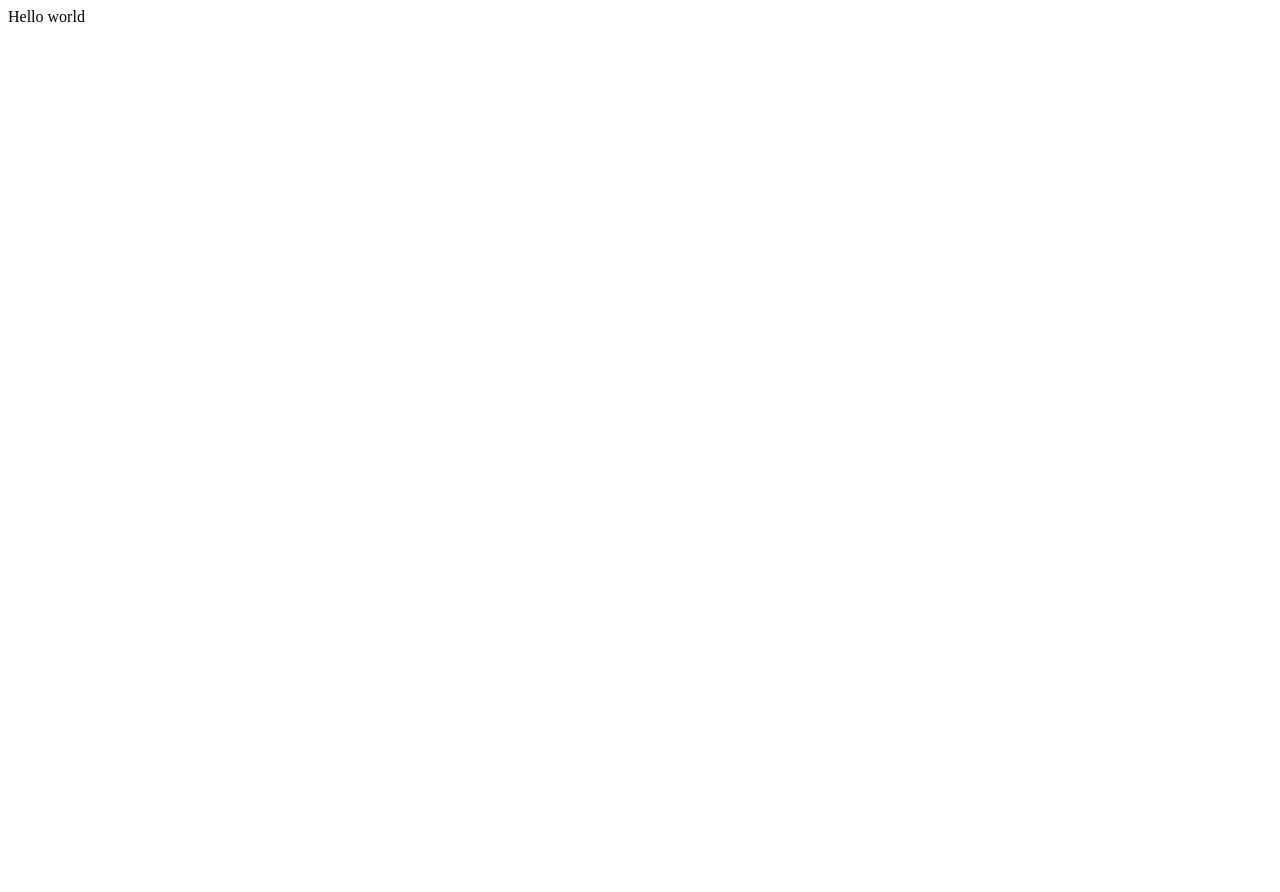
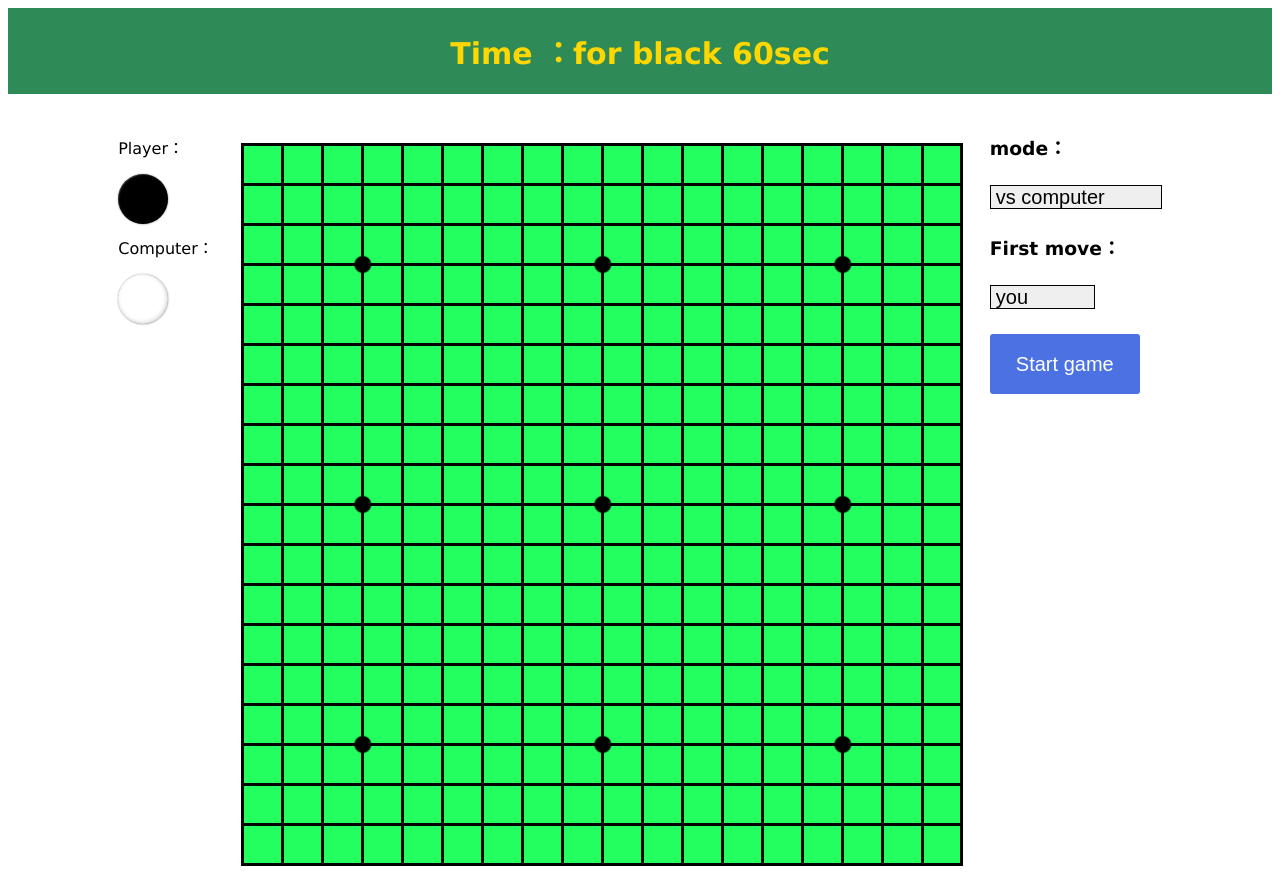
Before and after one commit to BlinTeam/gomoku, a React (Create React App) app: page / in a window 1280 px wide. Before the commit the page ends 800 px from the top, so only its background shows below. Built offline with nearby package versions, Linux system fonts and the light colour scheme.

Commit message:
Feature: add fully functioning app

```diff
--- a/package.json
+++ b/package.json
@@ -8,8 +8,10 @@
     "@testing-library/user-event": "^12.8.3",
     "react": "^17.0.2",
     "react-dom": "^17.0.2",
+    "react-redux": "^7.2.6",
     "react-scripts": "4.0.3",
-    "web-vitals": "^1.1.2"
+    "web-vitals": "^1.1.2",
+    "yarn": "^1.22.17"
   },
   "scripts": {
     "start": "react-scripts start",
--- a/src/App.js
+++ /dev/null
@@ -1,11 +0,0 @@
-import React from 'react'
-
-function App() {
-  return (
-      <div>
-        Hello world
-      </div>
-  );
-}
-
-export default App;
--- /dev/null
+++ b/src/actions/index.js
@@ -0,0 +1,23 @@
+export const INIT_GAME = 'INIT_GAME'
+export const PLAY_GAME = 'PLAY_GAME'
+export const END_GAME = 'END_GAME'
+
+export function initGame(nextStatus) {
+  return {
+    type: INIT_GAME,
+    nextStatus: nextStatus
+  }
+}
+
+export function playGame(coord) {
+  return {
+    type: PLAY_GAME,
+    coord: coord
+  }
+}
+
+export function endGame() {
+  return {
+    type: END_GAME
+  }
+}
--- a/src/components/Item/Item.css
+++ b/src/components/Item/Item.css
@@ -3,7 +3,7 @@
   width: 100%;
   height: 100%;
   cursor: pointer;
-  background-image: url(../../../../gomoku-react/src/images/bg.png);
+  background-image: url(../../images/bg.png);
   background-position: -40px -40px;
 }
 
@@ -12,7 +12,7 @@
   width: 100%;
   height: 100%;
   cursor: pointer;
-  background-image: url(../../../../gomoku-react/src/images/bg.png);
+  background-image: url(../../images/bg.png);
   background-position: -10px -10px;
 }
 
@@ -21,7 +21,7 @@
   width: 100%;
   height: 100%;
   cursor: pointer;
-  background-image: url(../../../../gomoku-react/src/images/bg.png);
+  background-image: url(../../images/bg.png);
   background-position: -130px -10px;
 }
 
@@ -30,7 +30,7 @@
   width: 100%;
   height: 100%;
   cursor: pointer;
-  background-image: url(../../../../gomoku-react/src/images/bg.png);
+  background-image: url(../../images/bg.png);
   background-position: -130px -70px;
 }
 
@@ -39,7 +39,7 @@
   width: 100%;
   height: 100%;
   cursor: pointer;
-  background-image: url(../../../../gomoku-react/src/images/bg.png);
+  background-image: url(../../images/bg.png);
   background-position: -10px -70px;
 }
 
@@ -48,7 +48,7 @@
   width: 100%;
   height: 100%;
   cursor: pointer;
-  background-image: url(../../../../gomoku-react/src/images/bg.png);
+  background-image: url(../../images/bg.png);
   background-position: -40px -10px;
 }
 
@@ -57,7 +57,7 @@
   width: 100%;
   height: 100%;
   cursor: pointer;
-  background-image: url(../../../../gomoku-react/src/images/bg.png);
+  background-image: url(../../images/bg.png);
   background-position: -130px -40px;
 }
 
@@ -66,7 +66,7 @@
   width: 100%;
   height: 100%;
   cursor: pointer;
-  background-image: url(../../../../gomoku-react/src/images/bg.png);
+  background-image: url(../../images/bg.png);
   background-position: -40px -70px;
 }
 
@@ -75,7 +75,7 @@
   width: 100%;
   height: 100%;
   cursor: pointer;
-  background-image: url(../../../../gomoku-react/src/images/bg.png);
+  background-image: url(../../images/bg.png);
   background-position: -10px -40px;
 }
 
@@ -84,7 +84,7 @@
   width: 100%;
   height: 100%;
   cursor: pointer;
-  background-image: url(../../../../gomoku-react/src/images/bg.png);
+  background-image: url(../../images/bg.png);
   background-position: -100px -40px;
 }
 
--- /dev/null
+++ b/src/containers/App.css
@@ -0,0 +1,16 @@
+.container {
+  display: flex;
+  flex-wrap: wrap;
+  justify-content: center;
+  font-family: 'Microsoft YaHei', 'Verdana', 'Roboto', 'Helvetica Neue', Helvetica, Arial, sans-serif;
+}
+.main {
+  width: 100%;
+  display: flex;
+  justify-content: center;
+}
+
+.chessboard {
+  display: flex;
+  position: relative;
+}
--- /dev/null
+++ b/src/containers/App.js
@@ -0,0 +1,76 @@
+import React, { Component } from 'react';
+import { connect } from 'react-redux';
+import Header from '../components/Header/Header';
+import ItemList from '../components/ItemList/ItemList';
+import StatusBar from '../components/StatusBar/StatusBar';
+import ToolsBar from '../components/ToolsBar/ToolsBar';
+import Notification from '../components/Notification/Notification';
+
+import { initGame, playGame } from '../actions';
+
+import './App.css';
+
+import Footprint from './ComputerResult';
+
+class App extends Component {
+  constructor(props) {
+    super(props);
+    this.play = this.play.bind(this);
+  }
+
+  play(coord) {
+    const { dispatch } = this.props;
+    return dispatch(playGame(coord));
+  }
+
+  componentDidUpdate() {
+    const { dispatch, gameState } = this.props;
+    const mode = gameState.mode;
+    const first = gameState.first;
+    const activeUser = gameState.activeUser;
+    const listArray = gameState.listArray;
+    if (mode === 'pvp') {
+      return;
+    }
+    const isAiRound = ((first === 'human' && activeUser === 'white') || (first === 'computer' && activeUser === 'black'));
+    if (isAiRound && !gameState.gameOver) {
+      let coord = Footprint(listArray, activeUser);
+      return dispatch(playGame(coord));
+    }
+  }
+
+  render() {
+    const { dispatch, gameState } = this.props;
+    const itemList = gameState.listArray.map((item, index) =>
+      <div key={index}>
+        <ItemList list={item} onClick={coord => this.play(coord)} listNumber={index}/>
+      </div>
+    );
+
+    return (
+      <div className='container'>
+        <Header activeUser={gameState.activeUser}/>
+        <div className='main'>
+          <StatusBar
+            mode={gameState.mode}
+            first={gameState.first}
+            activeUser={gameState.activeUser}
+            />
+          <div className='chessboard'>
+            <Notification gameOver={gameState.gameOver} winner={gameState.winner} />
+            {itemList}
+          </div>
+          <ToolsBar onRestart={(nextStatus) => dispatch(initGame(nextStatus))}/>
+        </div>
+      </div>
+    )
+  }
+}
+
+function mapStateToProps(state) {
+  return {
+    gameState: state.gameState
+  };
+}
+
+export default connect(mapStateToProps)(App);
--- a/src/index.js
+++ b/src/index.js
@@ -1,9 +1,16 @@
-import React from 'react';
-import ReactDOM from 'react-dom';
-import App from "./App";
+import React from 'react'
+import ReactDOM from 'react-dom'
+import {createStore} from 'redux'
+import {Provider} from 'react-redux'
+import gomokuApp from './reducers'
 
+import App from './containers/App'
+
+let store = createStore(gomokuApp)
 
 ReactDOM.render(
-    <App/>,
-  document.getElementById('root')
-);
+    <Provider store={store}>
+      <App/>
+    </Provider>,
+    document.getElementById('root')
+)
--- /dev/null
+++ b/src/reducers/index.js
@@ -0,0 +1,93 @@
+import {combineReducers} from 'redux'
+
+import {
+  INIT_GAME,
+  PLAY_GAME,
+  END_GAME
+} from '../actions'
+
+import Result from '../components/Result'
+
+let initialGameState = {
+  listArray: initialListArray(),
+  activeUser: 'black',
+  mode: 'pve',
+  first: 'human',
+  winner: '',
+  gameOver: false
+}
+
+function initialListArray() {
+  let listArray = new Array(0)
+  for (let i = 0; i < 19; i++) {
+    let subList = new Array(0)
+    for (let j = 0; j < 19; j++) {
+      let go = {
+        go: 'none'
+      }
+      subList.push(go)
+    }
+    listArray.push(subList)
+  }
+
+  return listArray
+}
+
+function play(state, coord) {
+  let x = coord.x
+  let y = coord.y
+  state.listArray[x][y]['go'] = state.activeUser
+  state.activeUser = state.activeUser === 'black' ? 'white' : 'black'
+
+  return state
+}
+
+function getResult(state, coord) {
+  let gameOver = Result({
+    x: coord.x,
+    y: coord.y
+  }, state.activeUser, state.listArray)
+
+  return {
+    gameOver: gameOver,
+    winner: state.activeUser
+  }
+}
+
+function init(state, nextStatus) {
+  state.mode = nextStatus.mode
+  state.first = nextStatus.first
+  state.activeUser = 'black'
+  state.listArray = initialListArray()
+  state.gameOver = false
+  state.winner = ''
+  return state
+}
+
+function gameState(state = initialGameState, action) {
+  let newState = JSON.parse(JSON.stringify(state))
+  switch (action.type) {
+    case INIT_GAME:
+      newState = init(newState, action.nextStatus)
+      return newState
+    case PLAY_GAME:
+      let result = getResult(newState, action.coord)
+      if (result.gameOver) {
+        newState.gameOver = result.gameOver
+        newState.winner = result.winner
+      }
+      newState = play(newState, action.coord)
+      return newState
+    case END_GAME:
+      newState.gameOver = true
+      return newState
+    default:
+      return state
+  }
+}
+
+const gomokuApp = combineReducers({
+  gameState
+})
+
+export default gomokuApp
```
Also changed, not shown: 1 other file (tests, documents, lock files or other folders).
